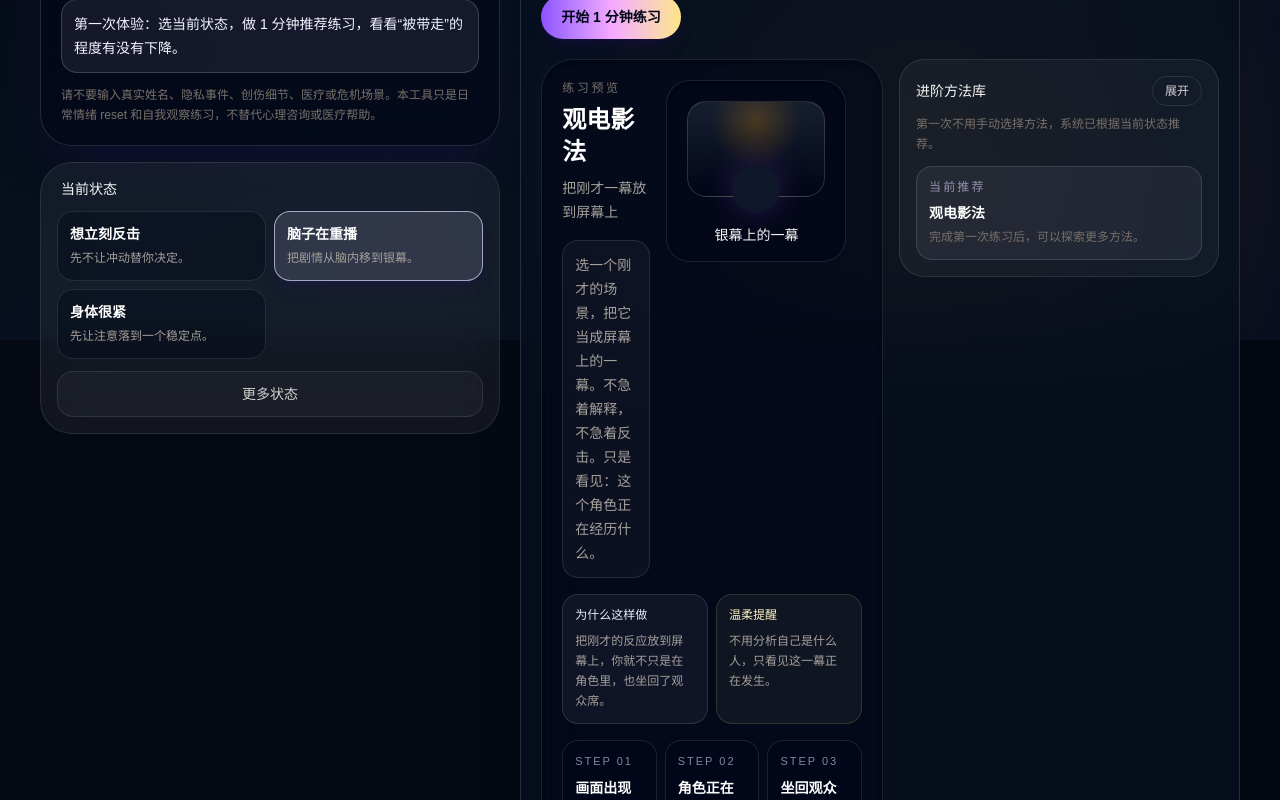
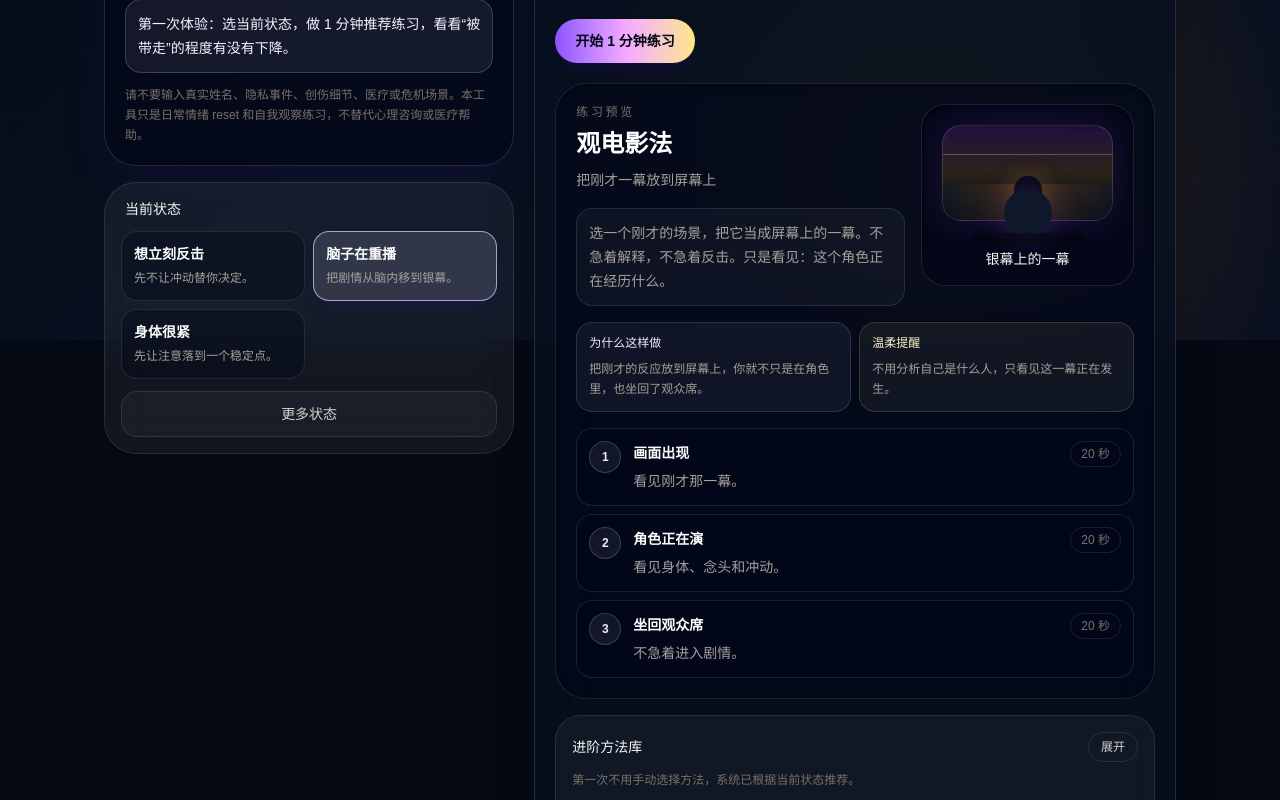
Before and after one commit to williamlovecs/stillmind-inner-cinema, a Next.js app: page /reset in a window 1280 px wide. Shown: the part 460-1260 px from the top of the page. Built offline with nearby package versions, Linux system fonts and the light colour scheme.

Commit message:
fix(web): reduce reset density and user-facing method labels

```diff
--- a/src/app/methods/[id]/page.tsx
+++ b/src/app/methods/[id]/page.tsx
@@ -15,9 +15,9 @@ import {
 import { getPracticeVariant } from "@stillmind/content";
 
 const evidenceCopy: Record<EvidenceTier, string> = {
-  supported: "有相邻机制研究支持；StillMind 不据此承诺个人效果。",
-  informed: "由行为与产品研究启发，具体体验仍需用户验证。",
-  experimental: "实验性产品练习，不作为已证实的治疗方法宣传。",
+  supported: "这是适合先尝试的基础练习。StillMind 不承诺个人效果，只帮你做一次短时观察。",
+  informed: "这个练习需要一点熟悉度。先用 1 分钟版本感受是否适合你。",
+  experimental: "这是探索型练习。把它当成一次温和尝试，不作为治疗方法使用。",
 };
 
 const modeLabels: Record<StateMode, string> = {
--- a/src/app/methods/page.tsx
+++ b/src/app/methods/page.tsx
@@ -13,9 +13,9 @@ const familyLabels: Record<PracticeFamily, string> = {
 };
 
 const evidenceLabels: Record<MethodDefinition["evidenceTier"], string> = {
-  supported: "相邻机制支持",
-  informed: "产品研究启发",
-  experimental: "实验性练习",
+  supported: "适合初次练习",
+  informed: "需要一点练习",
+  experimental: "探索型练习",
 };
 
 export const metadata = {
--- a/src/app/reset/page.tsx
+++ b/src/app/reset/page.tsx
@@ -400,7 +400,7 @@ export default function ResetPage() {
     <main className="min-h-screen overflow-hidden bg-[#050914] text-stone-50">
       <div className="pointer-events-none fixed inset-0 bg-[radial-gradient(circle_at_22%_12%,rgba(139,92,246,0.28),transparent_32%),radial-gradient(circle_at_82%_18%,rgba(96,165,250,0.16),transparent_28%),radial-gradient(circle_at_72%_78%,rgba(245,158,11,0.18),transparent_34%),linear-gradient(135deg,#050914_0%,#07111f_46%,#0b1020_100%)]" />
       <div className="pointer-events-none fixed inset-0 opacity-[0.08] [background-image:linear-gradient(rgba(255,255,255,0.18)_1px,transparent_1px),linear-gradient(90deg,rgba(255,255,255,0.12)_1px,transparent_1px)] [background-size:64px_64px]" />
-      <div className="relative mx-auto flex min-h-screen w-full max-w-7xl flex-col px-5 py-6 sm:px-8 lg:px-10">
+      <div className="relative mx-auto flex min-h-screen w-full max-w-6xl flex-col px-5 py-6 sm:px-8 lg:px-10">
         <header className="flex items-center justify-between gap-4">
           <Link href="/" className="flex items-center gap-3">
             <span className="grid h-10 w-10 place-items-center rounded-full bg-gradient-to-br from-fuchsia-200 via-violet-500 to-sky-500 p-[2px] shadow-lg shadow-violet-950/30"><span className="h-full w-full rounded-full bg-[#070d1b]" /></span>
@@ -423,11 +423,11 @@ export default function ResetPage() {
               <p className="text-sm uppercase tracking-[0.26em] text-violet-200/65">先把声音放下来</p>
               <h1 className="mt-4 text-3xl font-semibold leading-tight text-white sm:text-4xl">脑子里那个停不下来的声音，先让它静一点。</h1>
               <p className="mt-4 text-base leading-7 text-stone-300">这些练习都在做同一件事：从剧情里的角色，退回能观看的观众席。</p>
-              <div className="mt-4 break-all rounded-2xl border border-violet-200/20 bg-violet-200/[0.08] p-3 text-sm leading-6 text-violet-50">第一次体验：选当前状态，做 1 分钟推荐练习，看看“被带走”的程度有没有下降。</div>
+              <div className="mt-4 rounded-2xl border border-violet-200/20 bg-violet-200/[0.08] p-3 text-sm leading-6 text-violet-50">第一次体验：选当前状态，做 1 分钟推荐练习，看看“被带走”的程度有没有下降。</div>
               {incomingTrigger ? (
                 <div className="mt-4 rounded-2xl border border-amber-200/18 bg-amber-100/[0.06] p-3 text-sm leading-6 text-amber-50/90">
                   <span className="block text-xs uppercase tracking-[0.18em] text-amber-100/55">刚才说的是</span>
-                  <span className="mt-1 block break-all text-stone-200">{incomingTrigger}</span>
+                  <span className="mt-1 block break-words text-stone-200">{incomingTrigger}</span>
                 </div>
               ) : null}
               <p className="mt-3 text-xs leading-5 text-stone-500">请不要输入真实姓名、隐私事件、创伤细节、医疗或危机场景。本工具只是日常情绪 reset 和自我观察练习，不替代心理咨询或医疗帮助。</p>
@@ -463,9 +463,9 @@ export default function ResetPage() {
               </div>
             </div>
 
-            <div className="grid min-w-0 gap-4 xl:grid-cols-[minmax(0,1fr)_320px]">
+            <div className="grid min-w-0 gap-4">
               <div className={practiceShellClass}>
-                {phase === "choose" && practice ? <ChoosePractice method={method} practice={practice} onStart={requestStart} /> : null}
+                {phase === "choose" && practice ? <ChoosePractice method={method} practice={practice} /> : null}
                 {phase === "precheck" && practice ? <PrePracticeCheck method={method} practice={practice} intensityBefore={intensityBefore} onIntensityBefore={setIntensityBefore} onStart={startPractice} /> : null}
                 {phase === "practice" && practice && currentStep ? <PracticePlayer method={method} practice={practice} stepIndex={stepIndex} secondsLeft={secondsLeft} progress={progress} paused={paused} onPause={() => setPaused((value) => !value)} onStop={stopPractice} /> : null}
                 {phase === "check" ? <CheckView intensityBefore={intensityBefore} intensityAfter={intensityAfter} reuseIntent={reuseIntent} feedbackNote={feedbackNote} onIntensityAfter={setIntensityAfter} onReuseIntent={setReuseIntent} onFeedbackNote={setFeedbackNote} onComplete={completeSession} /> : null}
@@ -476,7 +476,7 @@ export default function ResetPage() {
                 <div className="rounded-[1.6rem] border border-white/10 bg-white/[0.045] p-4">
                   <div className="flex items-center justify-between gap-3"><p className="text-sm font-medium text-stone-100">进阶方法库</p><button type="button" onClick={() => setShowAdvancedMethods((value) => !value)} className="rounded-full border border-white/10 px-3 py-1.5 text-xs text-stone-300 transition hover:border-violet-200/35 hover:text-white">{showAdvancedMethods ? "收起" : "展开"}</button></div>
                   <p className="mt-2 text-xs leading-5 text-stone-500">第一次不用手动选择方法，系统已根据当前状态推荐。</p>
-                  {!showAdvancedMethods ? <div className="mt-3 rounded-2xl border border-violet-200/15 bg-violet-200/[0.06] p-3"><p className="text-xs uppercase tracking-[0.18em] text-violet-200/60">当前推荐</p><p className="mt-2 text-sm font-semibold text-white">{method.title}</p><p className="mt-1 text-xs leading-5 text-stone-500">完成第一次练习后，可以探索更多方法。</p></div> : <div className="mt-3 grid max-h-[340px] grid-cols-1 gap-2 overflow-y-auto pr-1">
+                  {!showAdvancedMethods ? <div className="mt-3 rounded-2xl border border-violet-200/15 bg-violet-200/[0.06] p-3"><p className="text-xs uppercase tracking-[0.18em] text-violet-200/60">当前推荐</p><p className="mt-2 text-sm font-semibold text-white">{method.title}</p><p className="mt-1 text-xs leading-5 text-stone-500">完成第一次练习后，可以探索更多方法。</p></div> : <div className="mt-3 grid max-h-[340px] gap-2 overflow-y-auto pr-1 sm:grid-cols-2 lg:grid-cols-3">
                     {METHOD_CATALOG.map((item) => <button key={item.id} type="button" onClick={() => chooseMethod(item.id)} className={`group rounded-2xl border p-2.5 text-left transition ${item.id === method.id ? "border-violet-200/70 bg-violet-200/14" : "border-white/10 bg-slate-950/32 hover:border-violet-200/35"}`}><span className="flex items-center gap-2"><span className="grid h-8 w-8 shrink-0 place-items-center rounded-full bg-gradient-to-br from-violet-300/80 to-amber-200/70 text-sm font-bold text-slate-950">{METHOD_MARKS[item.id]}</span><span className="min-w-0"><span className="block truncate text-sm font-semibold text-white">{item.title}</span><span className="block truncate text-xs text-stone-500">{FAMILY_LABELS[item.family]}</span></span></span></button>)}
                   </div>}
                 </div>
@@ -496,11 +496,11 @@ export default function ResetPage() {
   );
 }
 
-function ChoosePractice({ method, practice, onStart }: { method: MethodDefinition; practice: PracticeVariant; onStart: () => void }) {
+function ChoosePractice({ method, practice }: { method: MethodDefinition; practice: PracticeVariant }) {
   const guidance = METHOD_GUIDANCE[method.id];
 
   return (
-    <div className="flex h-full flex-col justify-between gap-5">
+    <div className="flex h-full flex-col gap-5">
       <div>
         <div className="grid gap-4 lg:grid-cols-[minmax(0,0.85fr)_minmax(180px,0.55fr)] lg:items-start">
           <div>
@@ -523,17 +523,19 @@ function ChoosePractice({ method, practice, onStart }: { method: MethodDefinitio
           </div>
         </div>
 
-        <div className="mt-4 grid gap-2 sm:grid-cols-3">
+        <div className="mt-4 space-y-2">
           {practice.steps.slice(0, 3).map((step, index) => (
-            <div key={step.id} className="rounded-2xl border border-white/10 bg-slate-950/42 p-3">
-              <p className="text-[11px] uppercase tracking-[0.18em] text-violet-200/60">Step {String(index + 1).padStart(2, "0")}</p>
-              <p className="mt-2 text-sm font-semibold text-white">{step.title}</p>
-              <p className="mt-1 text-xs leading-5 text-stone-500">{step.seconds} 秒</p>
+            <div key={step.id} className="grid grid-cols-[auto_1fr_auto] items-start gap-3 rounded-2xl border border-white/10 bg-slate-950/42 p-3">
+              <span className="grid h-8 w-8 shrink-0 place-items-center rounded-full border border-violet-200/20 bg-violet-200/[0.08] text-xs font-semibold text-violet-100">{index + 1}</span>
+              <div className="min-w-0">
+                <p className="text-sm font-semibold leading-6 text-white">{step.title}</p>
+                <p className="mt-1 text-sm leading-6 text-stone-400">{step.instruction}</p>
+              </div>
+              <span className="shrink-0 rounded-full border border-white/10 px-2.5 py-1 text-xs text-stone-500">{step.seconds} 秒</span>
             </div>
           ))}
         </div>
       </div>
-      <button type="button" onClick={onStart} className="rounded-full bg-gradient-to-r from-violet-500 via-fuchsia-300 to-amber-200 px-6 py-3 text-sm font-semibold text-slate-950 shadow-xl shadow-violet-950/30 transition hover:scale-[1.01]">开始 {practice.minutes} 分钟练习</button>
     </div>
   );
 }
@@ -544,10 +546,12 @@ function MethodAnchorVisual({ methodId, label }: { methodId: MethodId; label: st
   if (methodId === "wide-gaze") {
     return (
       <div className={base}>
-        <div className="absolute inset-0 bg-[radial-gradient(circle_at_50%_35%,rgba(251,191,36,0.18),transparent_28%),radial-gradient(circle_at_50%_62%,rgba(168,85,247,0.18),transparent_42%)]" />
-        <div className="relative mx-auto mt-5 h-24 w-16">
-          <span className="absolute left-1/2 top-0 h-12 w-8 -translate-x-1/2 rounded-full bg-gradient-to-b from-white via-amber-200 to-orange-500 shadow-[0_0_42px_rgba(251,191,36,0.55)]" />
-          <span className="absolute bottom-0 left-1/2 h-16 w-10 -translate-x-1/2 rounded-t-full bg-gradient-to-b from-slate-700 to-slate-950" />
+        <div className="absolute inset-0 bg-[radial-gradient(circle_at_50%_34%,rgba(251,191,36,0.22),transparent_30%),radial-gradient(circle_at_50%_72%,rgba(168,85,247,0.18),transparent_46%)]" />
+        <div className="relative mx-auto mt-4 h-28 w-20">
+          <span className="absolute left-1/2 top-0 h-14 w-9 -translate-x-1/2 rounded-[50%_50%_45%_45%] bg-gradient-to-b from-white via-amber-200 to-orange-500 shadow-[0_0_46px_rgba(251,191,36,0.62)]" />
+          <span className="absolute left-1/2 top-5 h-9 w-5 -translate-x-1/2 rounded-full bg-gradient-to-b from-violet-100 to-violet-500/60 blur-[0.2px]" />
+          <span className="absolute bottom-1 left-1/2 h-16 w-12 -translate-x-1/2 rounded-t-full bg-gradient-to-b from-slate-700 to-slate-950" />
+          <span className="absolute bottom-0 left-1/2 h-2 w-16 -translate-x-1/2 rounded-full bg-slate-900 shadow-[0_0_18px_rgba(251,191,36,0.18)]" />
         </div>
         <p className="relative mt-4 text-center text-sm font-medium text-stone-100">{label}</p>
       </div>
@@ -570,8 +574,9 @@ function MethodAnchorVisual({ methodId, label }: { methodId: MethodId; label: st
   if (methodId === "trigger-journal") {
     return (
       <div className={base}>
-        <div className="absolute inset-4 rounded-[1.25rem] bg-[repeating-conic-gradient(from_12deg,rgba(167,243,208,0.18)_0deg_10deg,rgba(15,23,42,0.4)_10deg_20deg)] opacity-80" />
-        <div className="absolute inset-12 rounded-full border border-emerald-100/30 bg-slate-950/65 backdrop-blur-[1px]" />
+        <div className="absolute inset-4 rounded-[1.25rem] bg-[repeating-conic-gradient(from_12deg,rgba(167,243,208,0.22)_0deg_9deg,rgba(15,23,42,0.34)_9deg_18deg)] opacity-85" />
+        <div className="absolute inset-8 rounded-[1rem] border border-emerald-100/15 bg-[radial-gradient(circle_at_50%_50%,rgba(236,253,245,0.18),transparent_28%)]" />
+        <div className="absolute inset-12 rounded-full border border-emerald-100/35 bg-slate-950/72 backdrop-blur-[1.5px]" />
         <p className="relative mt-28 text-center text-sm font-medium text-stone-100">{label}</p>
       </div>
     );
@@ -592,8 +597,13 @@ function MethodAnchorVisual({ methodId, label }: { methodId: MethodId; label: st
   if (methodId === "inner-cinema") {
     return (
       <div className={base}>
-        <div className="absolute inset-x-5 top-5 h-24 rounded-[1.2rem] border border-amber-100/15 bg-[radial-gradient(circle_at_50%_20%,rgba(245,158,11,0.24),transparent_45%),linear-gradient(180deg,rgba(30,41,59,0.7),rgba(2,6,23,0.92))]" />
+        <div className="absolute inset-x-5 top-5 h-24 overflow-hidden rounded-[1.2rem] border border-amber-100/15 bg-[linear-gradient(180deg,rgba(88,28,135,0.36),rgba(251,191,36,0.16)_48%,rgba(2,6,23,0.92))] shadow-[0_0_40px_rgba(168,85,247,0.16)]">
+          <span className="absolute inset-x-0 top-7 h-px bg-amber-100/25" />
+          <span className="absolute bottom-0 left-0 h-9 w-full bg-[linear-gradient(90deg,rgba(15,23,42,0.5),rgba(245,158,11,0.18),rgba(15,23,42,0.5))]" />
+          <span className="absolute bottom-3 left-1/2 h-8 w-7 -translate-x-1/2 rounded-t-full bg-slate-950/90 shadow-[0_0_22px_rgba(245,158,11,0.24)]" />
+        </div>
         <span className="absolute bottom-12 left-1/2 h-12 w-12 -translate-x-1/2 rounded-full bg-slate-900 shadow-[0_0_34px_rgba(168,85,247,0.24)]" />
+        <span className="absolute bottom-10 left-1/2 h-3 w-28 -translate-x-1/2 rounded-full bg-black/35" />
         <p className="relative mt-32 text-center text-sm font-medium text-stone-100">{label}</p>
       </div>
     );
```
